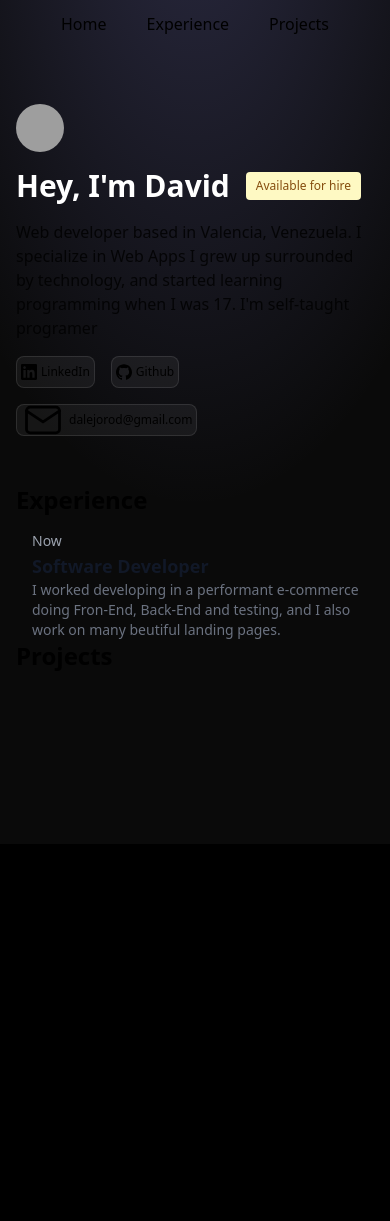
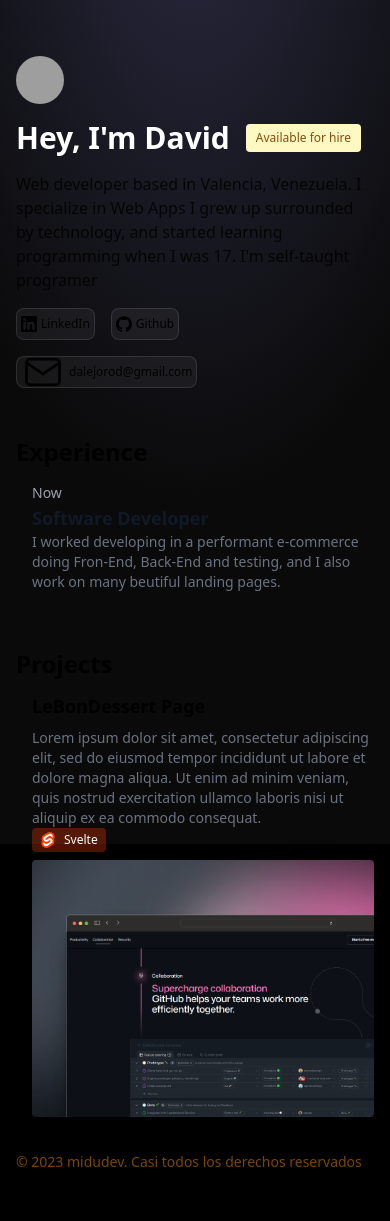
Before and after one commit to dararod/dalejorod.com, an Astro site: page / in a window 390 px wide. Before the commit the page ends 844 px from the top, so only its background shows below. Built offline with nearby package versions, Linux system fonts and the light colour scheme; Astro itself is replaced by a stand-in of ours; grey boxes are pictures that could not be loaded.

Commit message:
remove header and add svelte icon

```diff
--- /dev/null
+++ b/src/components/Footer.astro
@@ -0,0 +1,22 @@
+<footer
+  class="rounded-lg shadow m-4 bg-black/5 dark:bg-black/20 backdrop-blur-lg w-full xl:w-[1120px] mx-auto mb-10"
+>
+  <div
+    class="w-full mx-auto max-w-screen-xl p-4 md:flex md:items-center md:justify-between"
+  >
+    <span class="text-sm sm:text-center text-yellow-800/90 dark:text-yellow-200/90"
+      >© 2023 <a href="https://midu.dev/" class="hover:underline">midudev</a>.
+      Casi todos los derechos reservados
+    </span>
+    <ul
+      class="flex flex-wrap items-center mt-3 text-sm font-medium dark:text-white/90 sm:mt-0"
+    >
+      <li>
+        <a href="#" class="hover:underline me-4 md:me-6">Sobre mí</a>
+      </li>
+      <li>
+        <a href="#" class="hover:underline">Contacto</a>
+      </li>
+    </ul>
+  </div>
+</footer>
--- a/src/components/Header.astro
+++ /dev/null
@@ -1,7 +0,0 @@
-<header class="flex justify-center items-center py-3 w-full xl:w-[1120px] mx-auto">
-    <nav class="flex flex-row gap-x-10">
-        <a href="#top">Home</a>
-        <a href="#experience">Experience</a>
-        <a href="#projects">Projects</a>
-    </nav>
-</header>
--- a/src/components/Projects.astro
+++ b/src/components/Projects.astro
@@ -1 +1,56 @@
-const
+---
+import Svelte from "../icons/Svelte.astro";
+import Tailwind from "../icons/Tailwind.astro";
+
+const TAGS = {
+    SVELTE: {
+        name: "Svelte",
+        class: "bg-[#ff3e00]/30 text-white",
+        icon: Svelte,
+    },
+    TAILWIND: {
+        name: "Tailwind CSS",
+        class: "bg-white text-white",
+        icon: Tailwind,
+    },
+};
+
+const PROJECTS = [
+    {
+        title: "LeBonDessert Page",
+        description:
+            "Lorem ipsum dolor sit amet, consectetur adipiscing elit, sed do eiusmod tempor incididunt ut labore et dolore magna aliqua. Ut enim ad minim veniam, quis nostrud exercitation ullamco laboris nisi ut aliquip ex ea commodo consequat.",
+        link: "https://lebondessert.com/",
+        image: "/images/photo-1.png",
+        tags: [TAGS.SVELTE],
+    },
+];
+---
+
+{
+    PROJECTS.map(({ image, title, description, tags }) => (
+        <article class="ms-4">
+            <h3 class="text-lg font-semibold mb-2">{title}</h3>
+            <p class="text-pretty text-sm lg:text-base font-normal text-gray-500 dark:text-gray-400">
+                {description}
+            </p>
+            <ul class="flex gap-x-2 flex-row mb-2">
+                {tags.map((tag) => (
+                    <li>
+                        <span
+                            class={`flex gap-x-2 rounded text-xs ${tag.class} py-1 px-2 `}
+                        >
+                            <tag.icon class="size-4" />
+                            {tag.name}
+                        </span>
+                    </li>
+                ))}
+            </ul>
+            <img
+                class="rounded shadow-2xl"
+                src={image}
+                alt="Screenshot of the project"
+            />
+        </article>
+    ))
+}
--- /dev/null
+++ b/src/icons/Svelte.astro
@@ -0,0 +1,13 @@
+<svg
+    {...Astro.props}
+    viewBox="0 0 256 308"
+    width="256"
+    height="308"
+    xmlns="http://www.w3.org/2000/svg"
+    preserveAspectRatio="xMidYMid"
+    ><path
+        d="M239.682 40.707C211.113-.182 154.69-12.301 113.895 13.69L42.247 59.356a82.198 82.198 0 0 0-37.135 55.056 86.566 86.566 0 0 0 8.536 55.576 82.425 82.425 0 0 0-12.296 30.719 87.596 87.596 0 0 0 14.964 66.244c28.574 40.893 84.997 53.007 125.787 27.016l71.648-45.664a82.182 82.182 0 0 0 37.135-55.057 86.601 86.601 0 0 0-8.53-55.577 82.409 82.409 0 0 0 12.29-30.718 87.573 87.573 0 0 0-14.963-66.244"
+        fill="#FF3E00"></path><path
+        d="M106.889 270.841c-23.102 6.007-47.497-3.036-61.103-22.648a52.685 52.685 0 0 1-9.003-39.85 49.978 49.978 0 0 1 1.713-6.693l1.35-4.115 3.671 2.697a92.447 92.447 0 0 0 28.036 14.007l2.663.808-.245 2.659a16.067 16.067 0 0 0 2.89 10.656 17.143 17.143 0 0 0 18.397 6.828 15.786 15.786 0 0 0 4.403-1.935l71.67-45.672a14.922 14.922 0 0 0 6.734-9.977 15.923 15.923 0 0 0-2.713-12.011 17.156 17.156 0 0 0-18.404-6.832 15.78 15.78 0 0 0-4.396 1.933l-27.35 17.434a52.298 52.298 0 0 1-14.553 6.391c-23.101 6.007-47.497-3.036-61.101-22.649a52.681 52.681 0 0 1-9.004-39.849 49.428 49.428 0 0 1 22.34-33.114l71.664-45.677a52.218 52.218 0 0 1 14.563-6.398c23.101-6.007 47.497 3.036 61.101 22.648a52.685 52.685 0 0 1 9.004 39.85 50.559 50.559 0 0 1-1.713 6.692l-1.35 4.116-3.67-2.693a92.373 92.373 0 0 0-28.037-14.013l-2.664-.809.246-2.658a16.099 16.099 0 0 0-2.89-10.656 17.143 17.143 0 0 0-18.398-6.828 15.786 15.786 0 0 0-4.402 1.935l-71.67 45.674a14.898 14.898 0 0 0-6.73 9.975 15.9 15.9 0 0 0 2.709 12.012 17.156 17.156 0 0 0 18.404 6.832 15.841 15.841 0 0 0 4.402-1.935l27.345-17.427a52.147 52.147 0 0 1 14.552-6.397c23.101-6.006 47.497 3.037 61.102 22.65a52.681 52.681 0 0 1 9.003 39.848 49.453 49.453 0 0 1-22.34 33.12l-71.664 45.673a52.218 52.218 0 0 1-14.563 6.398"
+        fill="#FFF"></path></svg
+>
--- /dev/null
+++ b/src/icons/Tailwind.astro
@@ -0,0 +1,17 @@
+<svg
+    {...Astro.props}
+    viewBox="0 0 256 154"
+    width="256"
+    height="154"
+    xmlns="http://www.w3.org/2000/svg"
+    preserveAspectRatio="xMidYMid"
+    ><defs
+        ><linearGradient x1="-2.778%" y1="32%" x2="100%" y2="67.556%" id="a"
+            ><stop stop-color="#2298BD" offset="0%"></stop><stop
+                stop-color="#0ED7B5"
+                offset="100%"></stop></linearGradient
+        ></defs
+    ><path
+        d="M128 0C93.867 0 72.533 17.067 64 51.2 76.8 34.133 91.733 27.733 108.8 32c9.737 2.434 16.697 9.499 24.401 17.318C145.751 62.057 160.275 76.8 192 76.8c34.133 0 55.467-17.067 64-51.2-12.8 17.067-27.733 23.467-44.8 19.2-9.737-2.434-16.697-9.499-24.401-17.318C174.249 14.743 159.725 0 128 0ZM64 76.8C29.867 76.8 8.533 93.867 0 128c12.8-17.067 27.733-23.467 44.8-19.2 9.737 2.434 16.697 9.499 24.401 17.318C81.751 138.857 96.275 153.6 128 153.6c34.133 0 55.467-17.067 64-51.2-12.8 17.067-27.733 23.467-44.8 19.2-9.737-2.434-16.697-9.499-24.401-17.318C110.249 91.543 95.725 76.8 64 76.8Z"
+        fill="url(#a)"></path></svg
+>
--- a/src/layouts/Layout.astro
+++ b/src/layouts/Layout.astro
@@ -1,6 +1,6 @@
 ---
 import "@fontsource-variable/onest"
-import Header from '../components/Header.astro';
+import Footer from "../components/Footer.astro";
 interface Props {
 	title: string;
 	description: string;
@@ -22,8 +22,8 @@ const { description, title } = Astro.props;
 	<body>
 		<div class="absolute
 		top-0 z-[-2] h-screen w-screen bg-neutral-950 bg-[radial-gradient(ellipse_80%_80%_at_50%_-20%,rgba(120,119,198,0.3),rgba(255,255,255,0))]"></div>
-		<Header />
 			<slot />
+		<Footer />
 	</body>
 </html>
 <style is:global>
--- a/src/pages/index.astro
+++ b/src/pages/index.astro
@@ -7,6 +7,7 @@ import GithubIcon from "../icons/Github.astro"
 import MailIcon from "../icons/Mail.astro"
 import SectionContainer from "../components/SectionContainer.astro";
 import Experience from "../components/Experience.astro";
+import Projects from "../components/Projects.astro";
 ---
 
 <Layout description="Hire David to create your web application. Web developer." title="David's Portfolio - Web developer and programmer">
@@ -53,13 +54,13 @@ import Experience from "../components/Experience.astro";
 
 			</nav>
 		</SectionContainer>
-		<SectionContainer id="experience">
+		<SectionContainer class="pb-14" id="experience">
 			<h2 class="text-2xl lg:text-3xl font-semibold mb-3 lg:mb-4">Experience</h2>
 			<Experience />
 		</SectionContainer>
 		<SectionContainer id="projects">
 			<h2 class="text-2xl lg:text-3xl font-semibold mb-3 lg:mb-4">Projects</h2>
-
+			<Projects />
 		</SectionContainer>
 	</main>
 </Layout>
```
Also changed, not shown: public/images/photo-1.png (added).
